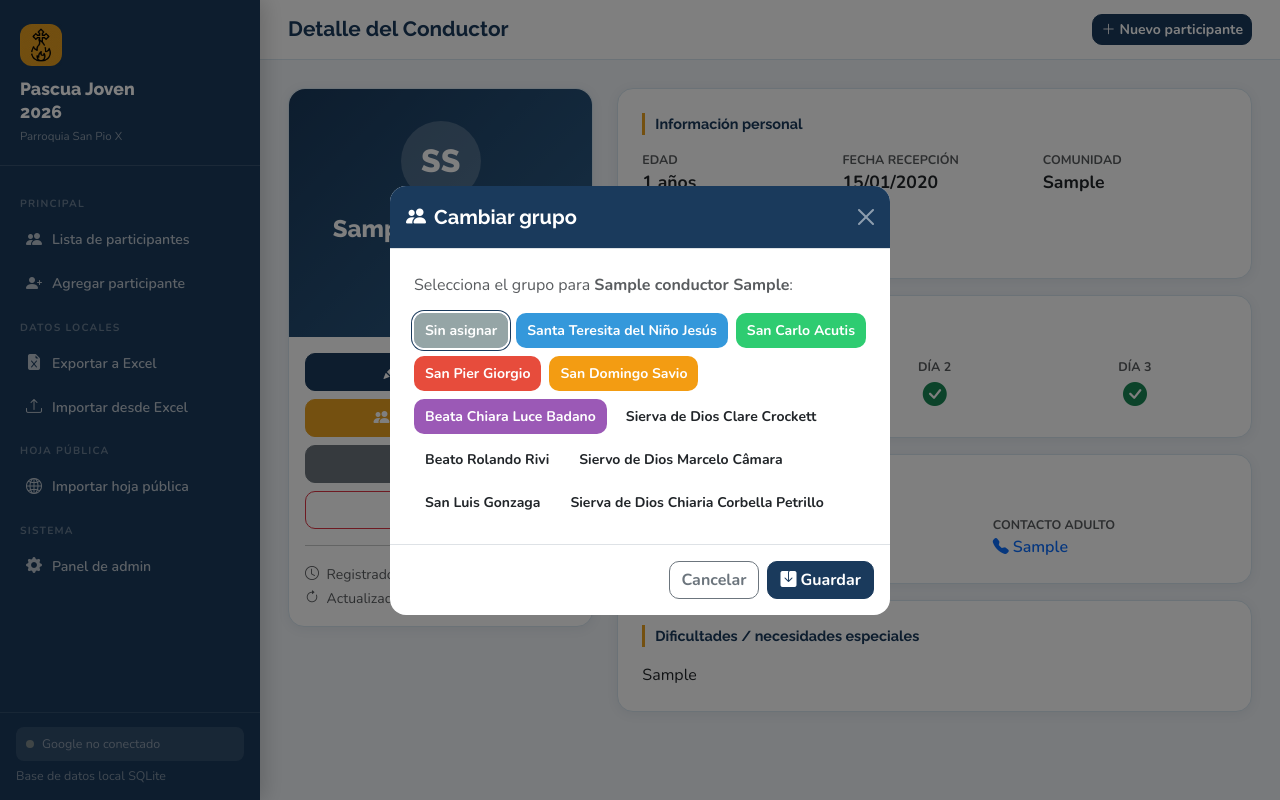
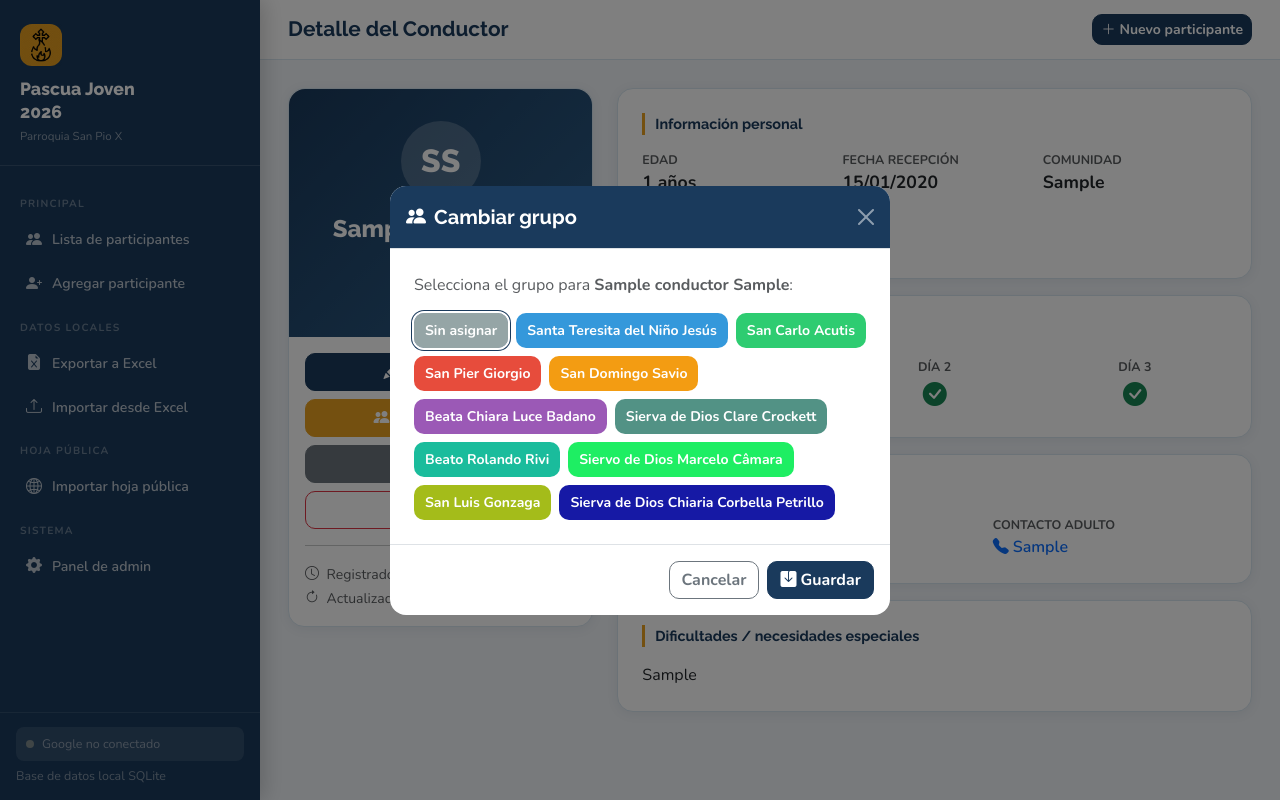
Before and after one commit to emmanuelmazo24/gestiones_conductores, a Django app: page /conductores/1/ in a window 1280 px wide, after a click on "Cambiar grupo". Run offline with Django 4.2, Linux system fonts and the light colour scheme; tables that the repository leaves empty hold one stand-in row (values such as "Sample post").

Commit message:
se modifica colores grupo

```diff
--- a/conductores/templates/conductores/base.html
+++ b/conductores/templates/conductores/base.html
@@ -268,13 +268,28 @@
       color: #fff;
     }
 
-    .bg-grupo-especial {
+    .bg-grupo-grupo_f {
+      background: #529285;
+      color: #fff;
+    }
+
+    .bg-grupo-grupo_g {
       background: #1ABC9C;
       color: #fff;
     }
 
-    .bg-grupo-espera {
-      background: #E67E22;
+    .bg-grupo-grupo_h {
+      background: #1eee63;
+      color: #fff;
+    }
+
+    .bg-grupo-grupo_i {
+      background: #a4bc1a;
+      color: #fff;
+    }
+
+    .bg-grupo-grupo_j {
+      background: #1619a5;
       color: #fff;
     }
 
@@ -365,8 +380,11 @@
     .sidebar-overlay {
       display: none;
       position: fixed;
-      top: 0; left: 0; right: 0; bottom: 0;
-      background: rgba(0,0,0,0.5);
+      top: 0;
+      left: 0;
+      right: 0;
+      bottom: 0;
+      background: rgba(0, 0, 0, 0.5);
       z-index: 999;
       opacity: 0;
       transition: opacity 0.3s ease;
@@ -393,12 +411,15 @@
         transform: translateX(-100%);
         width: var(--sidebar-w);
       }
+
       .sidebar.show {
         transform: translateX(0);
       }
+
       .main-wrap {
         margin-left: 0;
       }
+
       .mobile-menu-btn {
         display: block;
       }
@@ -517,7 +538,7 @@
 
   <script src="https://cdn.jsdelivr.net/npm/bootstrap@5.3.3/dist/js/bootstrap.bundle.min.js"></script>
   <script>
-    document.addEventListener('DOMContentLoaded', function() {
+    document.addEventListener('DOMContentLoaded', function () {
       const mobileBtn = document.getElementById('mobileMenuBtn');
       const sidebar = document.querySelector('.sidebar');
       const overlay = document.getElementById('sidebarOverlay');
@@ -529,9 +550,9 @@
             overlay.classList.toggle('show');
           }, 10);
           if (overlay.style.display === 'block') {
-             setTimeout(() => { overlay.style.display = 'none'; }, 300);
+            setTimeout(() => { overlay.style.display = 'none'; }, 300);
           } else {
-             overlay.style.display = 'block';
+            overlay.style.display = 'block';
           }
         }
 
```
